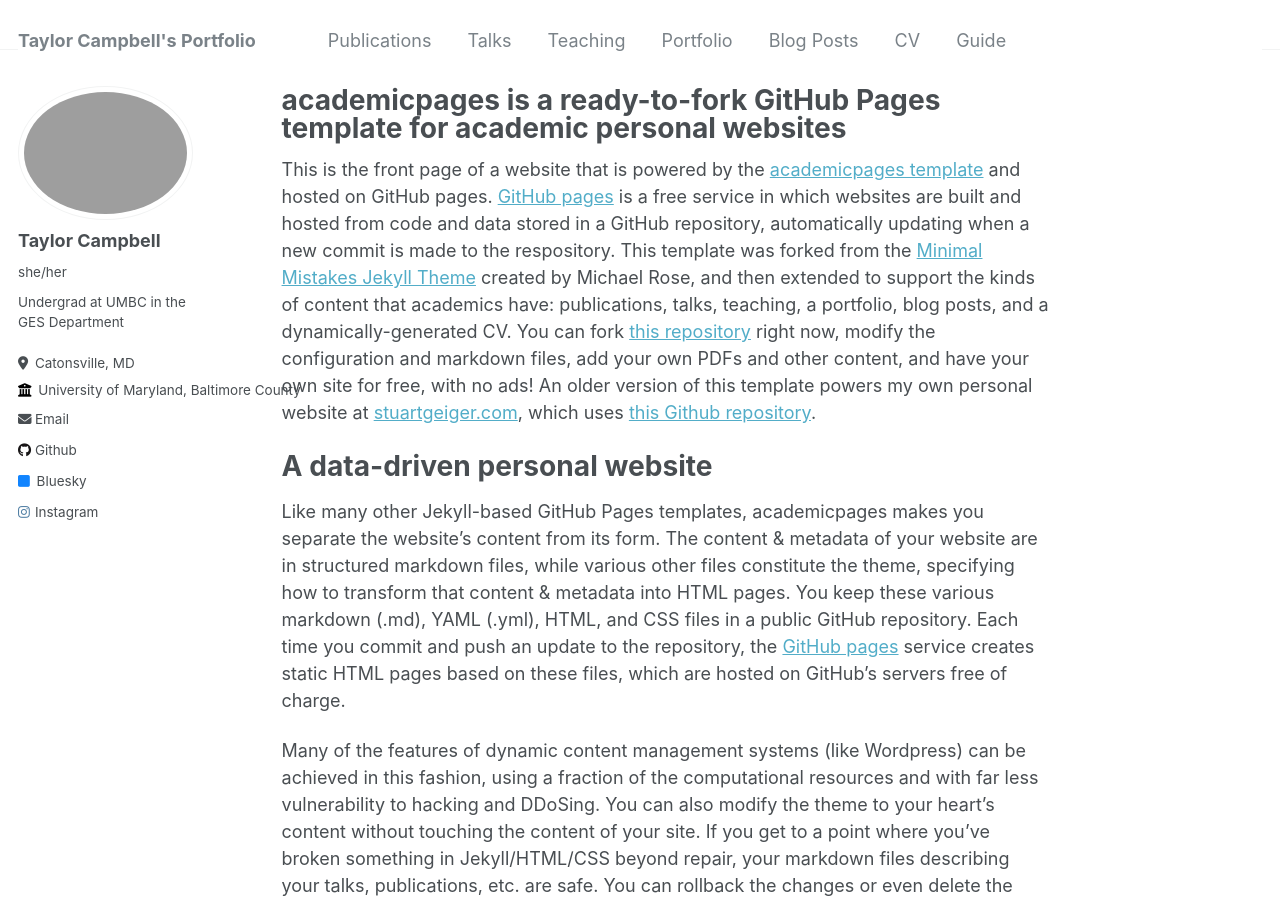
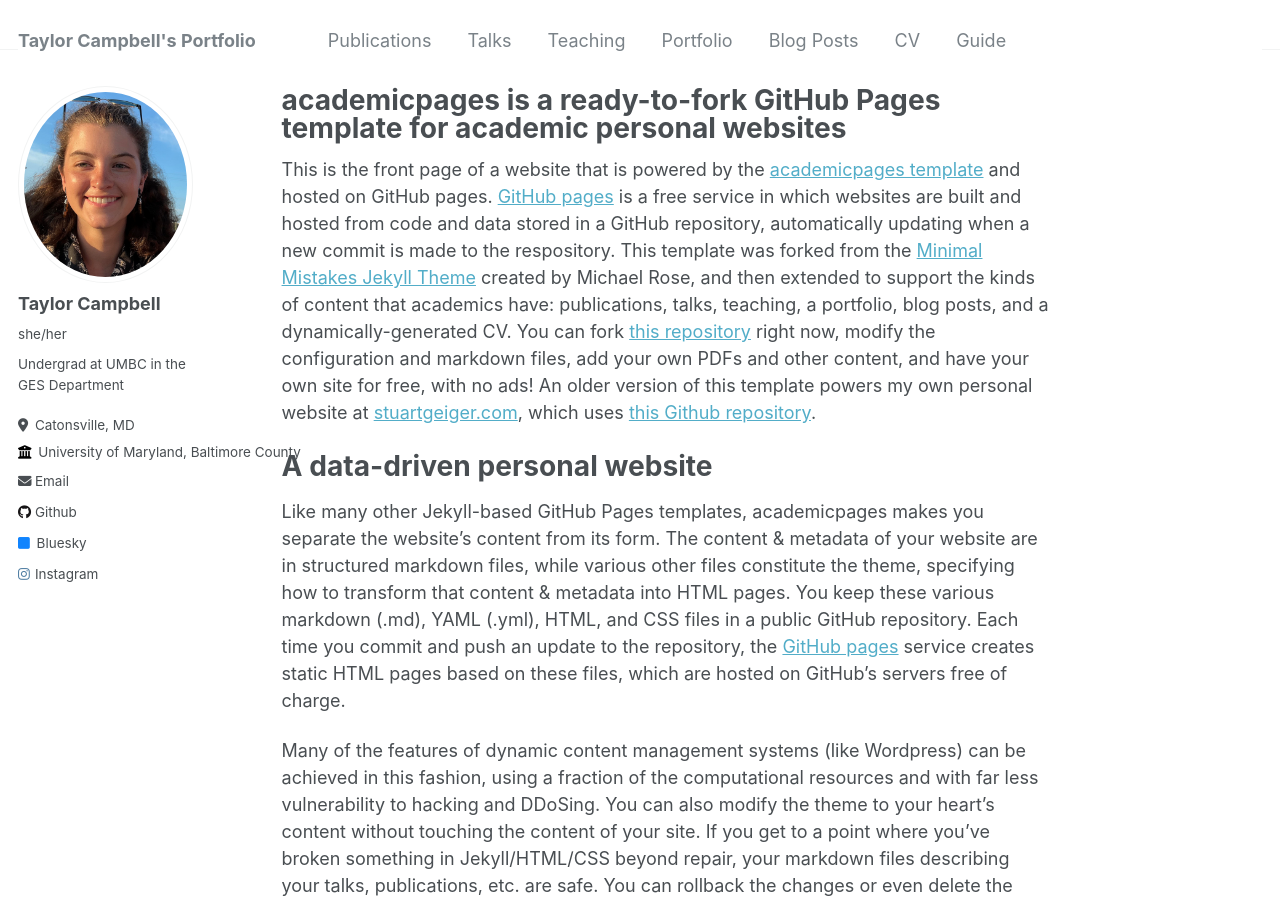
Before and after one commit to taylorc4/taylorc4.github.io, a Jekyll site: the page built from _pages/about.md, in a window 1280 px wide and 900 px high. Built offline with Jekyll 4.4.1, drawn with Linux system fonts in a browser that asks for light colours.

Commit message:
Update _config.yml

```diff
--- a/_config.yml
+++ b/_config.yml
@@ -21,7 +21,7 @@
 #               Additional customization can be done by editing /_includes/author-profile.html
 author:
   # Biographic information
-  avatar           : "profile.png"
+  avatar           : "profile_taylor.png"
   name             : "Taylor Campbell"
   pronouns         : "she/her"
   bio              : "Undergrad at UMBC in the GES Department"
```
